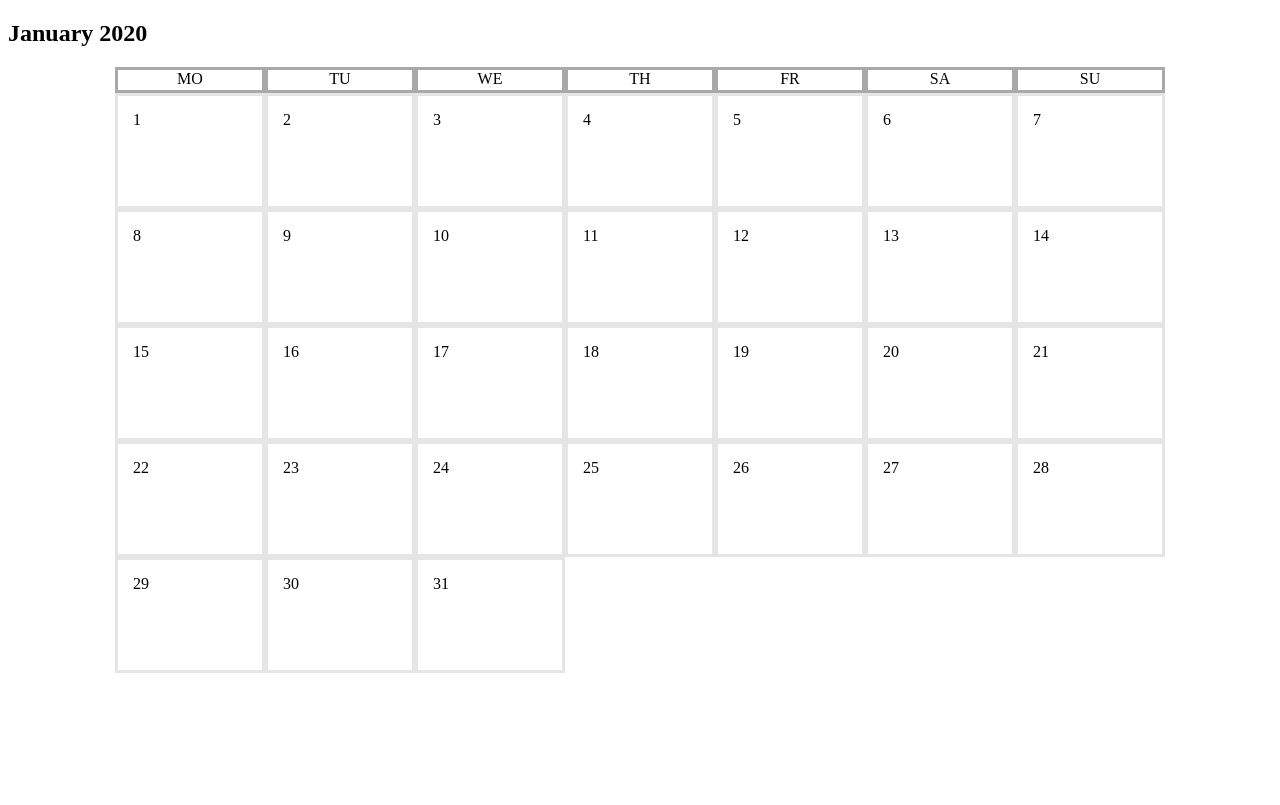
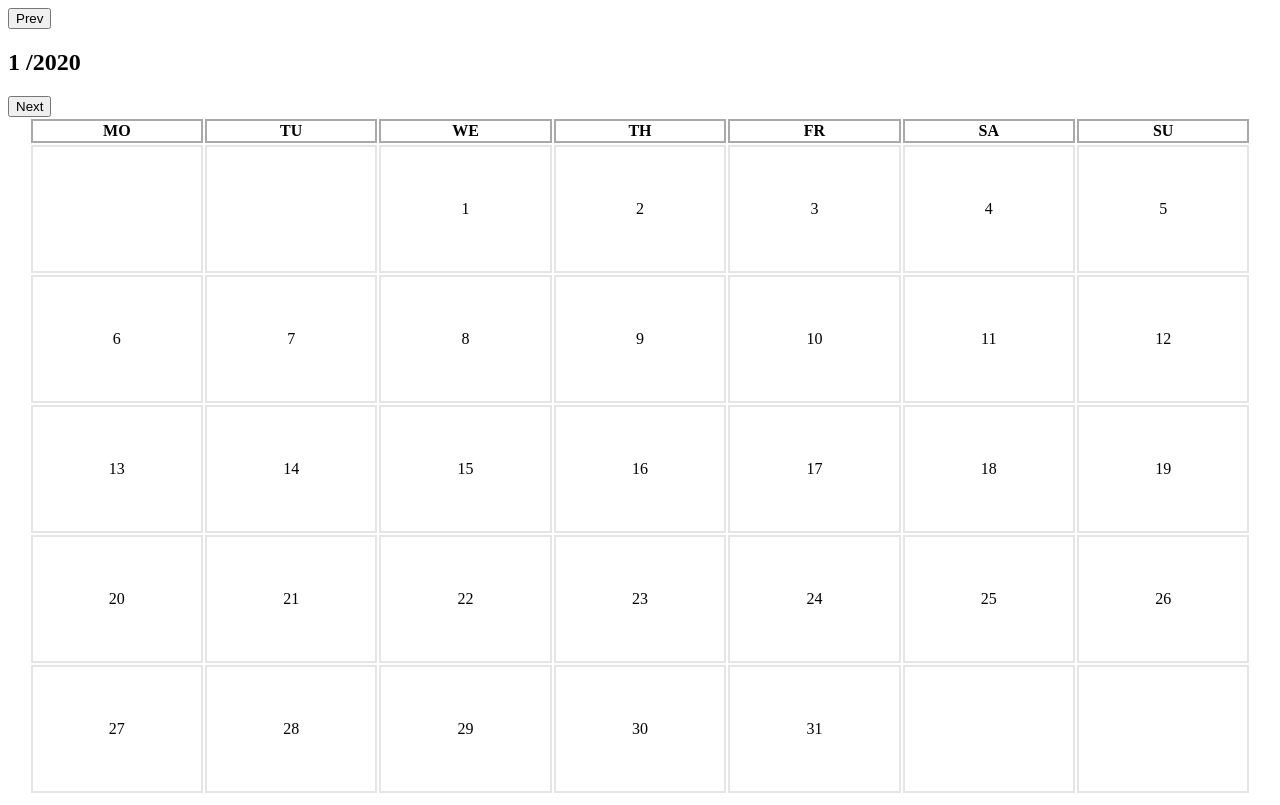
Before and after one commit to helmax-y/mate-hackathon, a React (Create React App) app: page / in a window 1280 px wide. Built offline with nearby package versions, Linux system fonts and the light colour scheme.

Commit message:
Completed Month

```diff
--- a/src/components/Month/index.js
+++ b/src/components/Month/index.js
@@ -1,35 +1,104 @@
-import React from 'react';
-import { connect } from 'react-redux';
-import './month.scss';
-import { selectDates } from '../../store';
+import React, { useState } from 'react';
+import './table.scss'
 
-const Month = (dates) => {
-  console.log(dates);
-  console.log(dates.dates);
+const date = new Date();
 
+const getLocalDay = date => {
+  let day = date.getDay();
+
+  if (day === 0) {
+    day = 7;
+  }
+
+  return day;
+};
+
+
+
+const Month = () => {
+  const [year, setYear] = useState(date.getFullYear());
+  const [month, setMonth] = useState(date.getMonth() + 1);
+
+  const monthLength = new Date(year, month, 0).getDate();
+  const monthStartDay = getLocalDay(new Date(year, month - 1));
+  const startArr = Array(monthStartDay - 1);
+  const monthEndDay = getLocalDay(new Date(year, month - 1, monthLength));
+  const endArr = Array(7 - monthEndDay);
+  const daysArr = ['MO', 'TU', 'WE', 'TH', 'FR', 'SA', 'SU'];
+  const middleArr = Array.from(Array(monthLength).keys()).map(date => date + 1);
+  const  datesArr = [...startArr, ...middleArr, ...endArr];
+
+  const decrease = () => {
+    if (month === 1) {
+      setYear(year - 1);
+      setMonth(12);
+    } else {
+      setMonth(month - 1);
+    }
+  };
+
+  const increase = () => {
+    if (month === 12) {
+      setYear(year + 1);
+      setMonth(1);
+    } else {
+      setMonth(month + 1);
+    }
+  };
 
   return (
     <>
-      <h2 className="title">January 2020</h2>
+      <button
+        type="button"
+        onClick={decrease}
+      >
+        Prev
+      </button>
 
-      <article className="month">
-        {['MO', 'TU', 'WE', 'TH', 'FR', 'SA', 'SU'].map(weekday => (
-          <section className="month__week-day">
-            {weekday}
-          </section>
-        ))}
-        {dates.dates.map(({ date }) => (
-          <section className="month__day">
-            {date}
-          </section>
-        ))}
-      </article>
+      <h2 className="title">{month} /{year}</h2>
+
+      <button
+        type="button"
+        onClick={increase}
+      >
+        Next
+      </button>
+
+      <table className="table">
+        <thead>
+          <tr>
+            {daysArr.map(day => <th className="table__th">{day}</th>)}
+          </tr>
+        </thead>
+        <tbody>
+          <tr>
+            {datesArr.slice(0,7)
+              .map(date => <td className="table__td">{date}</td>)}
+          </tr>
+          <tr>
+            {datesArr.slice(7,14)
+              .map(date => <td className="table__td">{date}</td>)}
+          </tr>
+          <tr>
+            {datesArr.slice(14,21)
+              .map(date => <td className="table__td">{date}</td>)}
+          </tr>
+          <tr>
+            {datesArr.slice(21,28)
+              .map(date => <td className="table__td">{date}</td>)}
+          </tr>
+          <tr>
+            {datesArr.slice(28, 35)
+              .map(date => <td className="table__td">{date}</td>)}
+          </tr>
+          <tr>
+            {datesArr.slice(35)
+              .map(date => <td className="table__td">{date}</td>)}
+          </tr>
+        </tbody>
+      </table>
     </>
-  )
+  );
 };
 
-const mapStateToProps = state => ({
-  dates: selectDates(state),
-});
-
-export default connect(mapStateToProps)(Month);
+export default Month;
--- a/src/components/Month/month.scss
+++ /dev/null
@@ -1,17 +0,0 @@
-.month {
-  display: grid;
-  grid-template-columns: repeat(7, 150px);
-  justify-content: center;
-
-  &__week-day {
-    height: 20px;
-    text-align: center;
-    border: 3px solid darkgrey;
-  }
-
-  &__day {
-    height: 10vh;
-    padding: 15px;
-    border: 3px solid #e6e5e6;
-  }
-}
--- /dev/null
+++ b/src/components/Month/table.scss
@@ -0,0 +1,19 @@
+.table {
+  height: 85vh;
+  margin: 0 auto;
+  text-align: center;
+
+  &__th {
+    border: 2px solid darkgrey;
+  }
+
+  &__td {
+    width: 13vw;
+    border: 2px solid #e6e5e6;
+    cursor: pointer;
+
+    &:hover {
+      border-color: darkgrey;
+    }
+  }
+}
```
